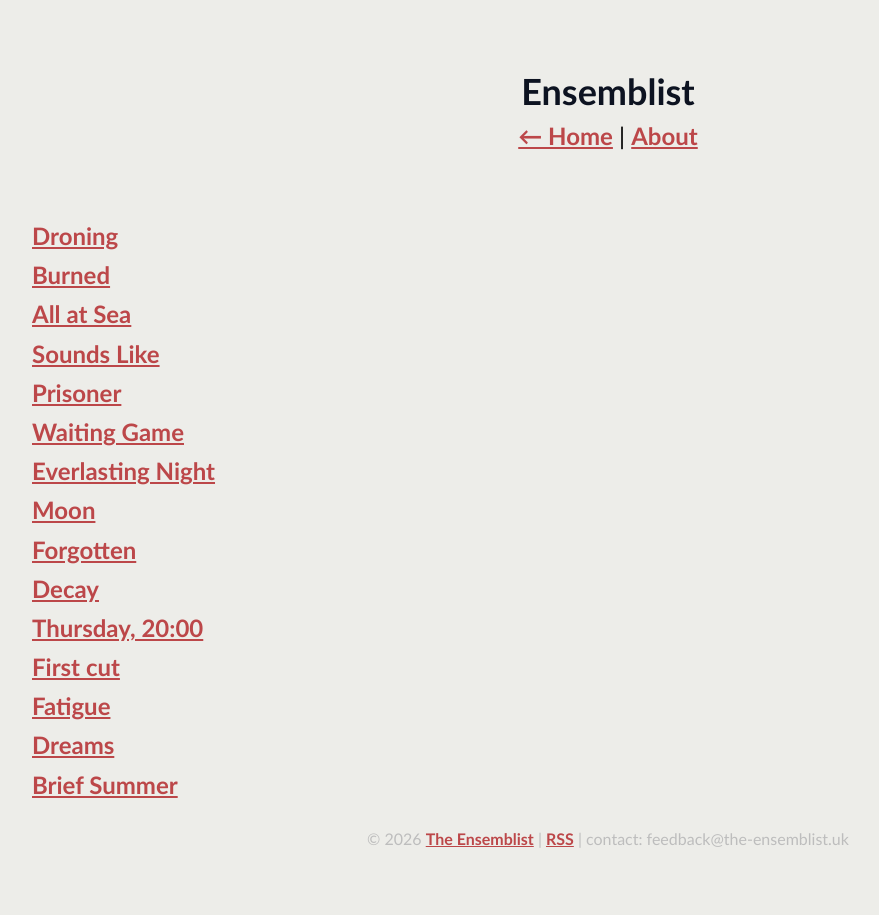
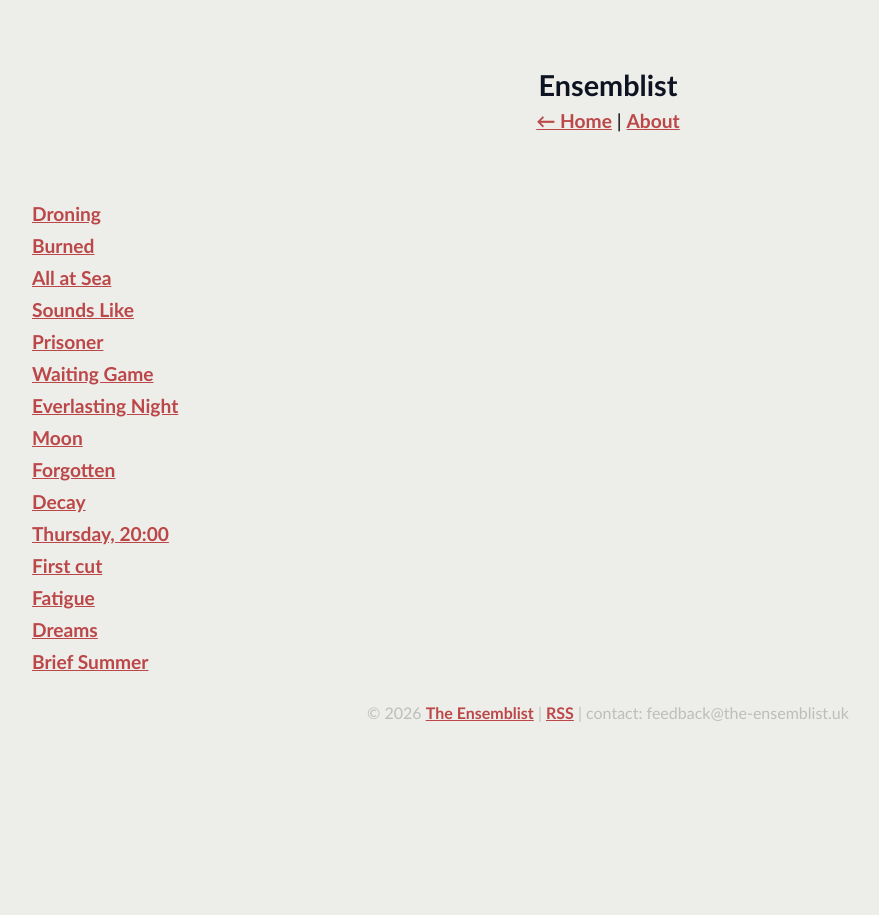
Before and after one commit to ensemblist/website, a Jekyll site: the page built from index.md, in a window 1280 px wide. Shown: the whole page, without its empty margins (32-911 px from the left). Built offline with Jekyll 4.4.1, drawn with Linux system fonts in a browser that asks for light colours; some web fonts are replaced.

Commit message:
Update style.css

```diff
--- a/assets/style.css
+++ b/assets/style.css
@@ -21,7 +21,7 @@ html {
 }
 
 body {
-    font: 300 1.5rem/1.5 'Crimson Pro', 'Jetbrains Mono', 'Gill Sans', serif;
+    font: 300 1.2rem/1.5 'Crimson Pro', 'Jetbrains Mono', 'Gill Sans', serif;
     margin: 4rem;
 }
 
```
